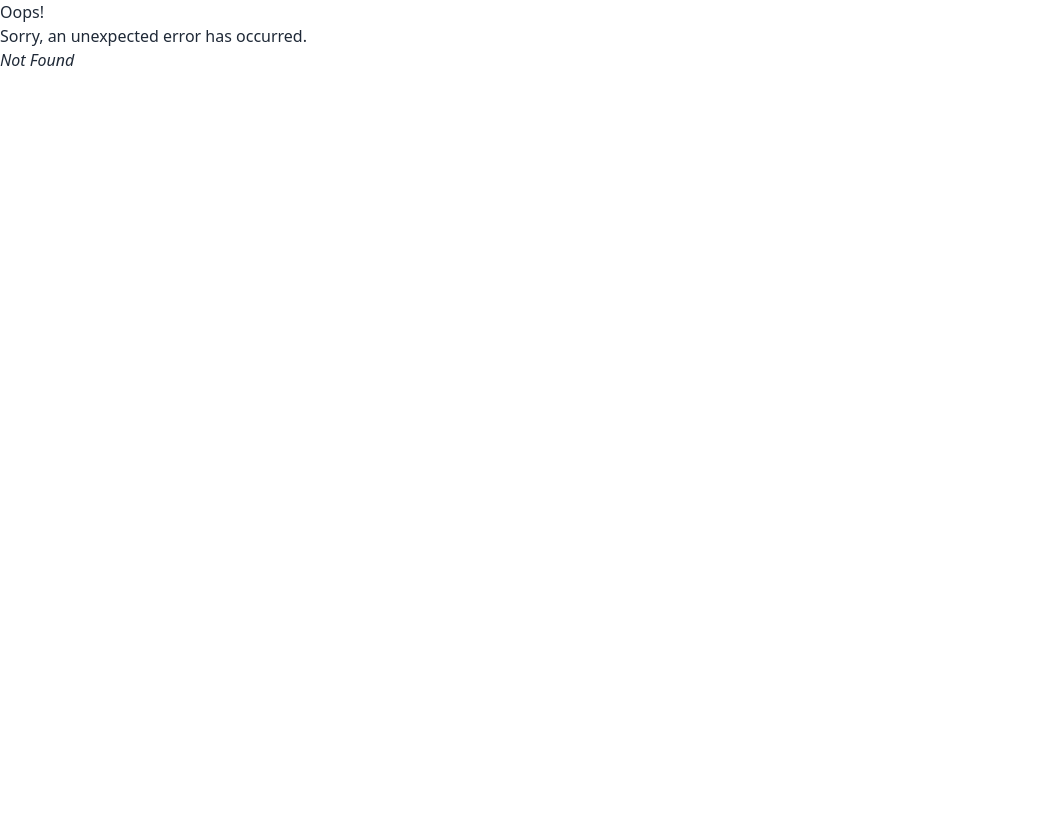
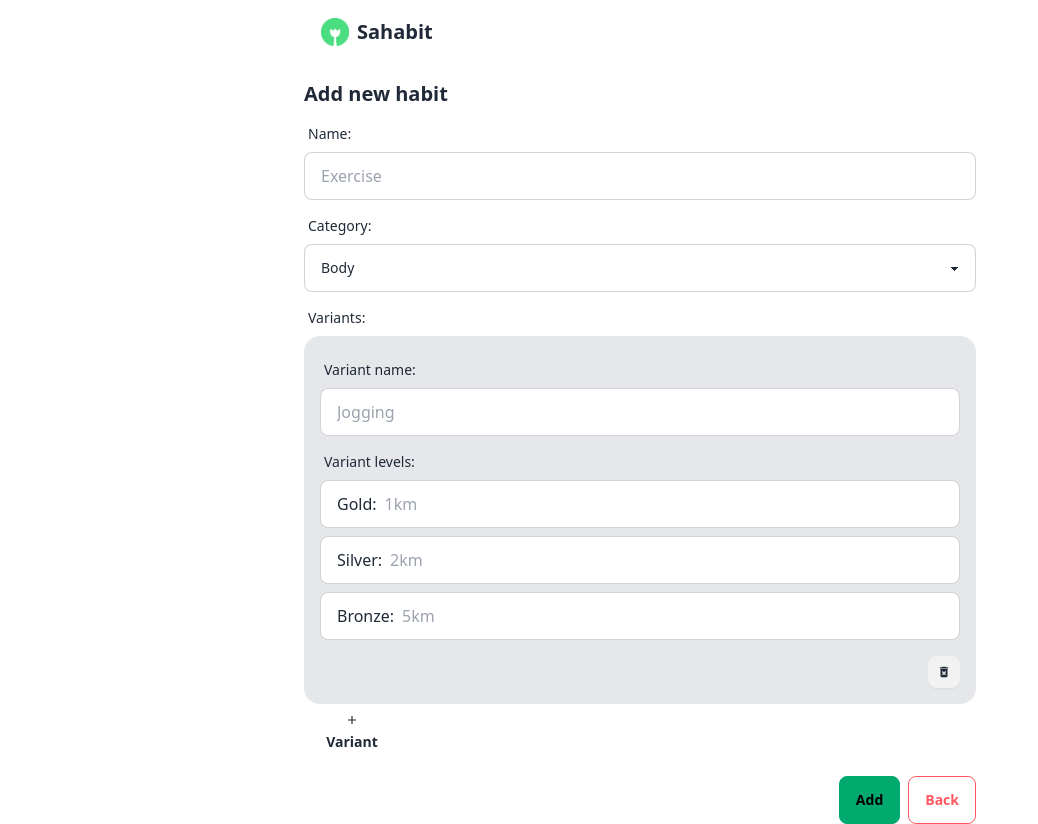
Before and after one commit to budiigunawan/sahabit, a React (Vite) app: page /add-habit in a window 1280 px wide. Before the commit this address had no page. Shown: the whole page, without its empty margins (0-1038 px from the left). Before the commit the page ends 800 px from the top, so only its background shows below. Built offline with nearby package versions, Linux system fonts and the light colour scheme.

Commit message:
feat: add styling to form and add link

```diff
--- a/src/components/habits.tsx
+++ b/src/components/habits.tsx
@@ -1,6 +1,7 @@
 import { EmptyHabit } from './empty-habit';
 import { HabitCard } from './habit-card';
 import { Habit } from '../types/habit-type';
+import { Link } from 'react-router-dom';
 
 type HabitsProps = {
   habits: Habit[];
@@ -14,9 +15,9 @@ export const Habits = ({ habits }: HabitsProps) => {
       ) : (
         <EmptyHabit />
       )}
-      <button className='btn btn-success w-full mt-8 text-white'>
+      <Link to='/add-habit' className='btn btn-success w-full mt-8 text-white'>
         Add habit
-      </button>
+      </Link>
     </div>
   );
 };
--- a/src/main.tsx
+++ b/src/main.tsx
@@ -4,11 +4,17 @@ import { createBrowserRouter, RouterProvider } from 'react-router-dom';
 import './index.css';
 import { Root } from './routes/root.tsx';
 import { ErrorPage } from './components/error-page.tsx';
+import { AddHabit } from './routes/add-habit.tsx';
 
 const router = createBrowserRouter([
   {
     path: '/',
     element: <Root />,
+    errorElement: <ErrorPage />,
+  },
+  {
+    path: '/add-habit',
+    element: <AddHabit />,
     errorElement: <ErrorPage />,
   },
 ]);
--- a/src/routes/add-habit.tsx
+++ b/src/routes/add-habit.tsx
@@ -0,0 +1,85 @@
+import { Layout } from '../components/layout';
+import { MdAdd, MdDeleteForever } from 'react-icons/md';
+import { Link } from 'react-router-dom';
+
+export const AddHabit = () => {
+  return (
+    <Layout>
+      <h2 className='font-bold text-xl mt-4'>Add new habit</h2>
+      <form action='post'>
+        <div className='form-control w-full mt-2'>
+          <div className='label'>
+            <span className='label-text'>Name:</span>
+          </div>
+          <input
+            type='text'
+            placeholder='Exercise'
+            className='input input-bordered w-full'
+          />
+        </div>
+        <div className='form-control w-full mt-2'>
+          <div className='label'>
+            <span className='label-text'>Category:</span>
+          </div>
+          <select className='select select-bordered'>
+            <option>Body</option>
+            <option>Mind</option>
+            <option>Soul</option>
+          </select>
+        </div>
+        <div className='form-control w-full mt-2'>
+          <div className='label'>
+            <span className='label-text'>Variants:</span>
+          </div>
+          <div className='card bg-gray-200 dark:bg-neutral dark:text-neutral-content w-full'>
+            <div className='card-body text-center p-4'>
+              <div className='form-control w-full'>
+                <div className='label'>
+                  <span className='label-text'>Variant name:</span>
+                </div>
+                <input
+                  type='text'
+                  placeholder='Jogging'
+                  className='input input-bordered w-full'
+                />
+              </div>
+              <div className='form-control w-full'>
+                <div className='label'>
+                  <span className='label-text'>Variant levels:</span>
+                </div>
+                <label className='input input-bordered flex items-center gap-2 mb-2'>
+                  Gold:
+                  <input type='text' className='grow' placeholder='1km' />
+                </label>
+                <label className='input input-bordered flex items-center gap-2 mb-2'>
+                  Silver:
+                  <input type='text' className='grow' placeholder='2km' />
+                </label>
+                <label className='input input-bordered flex items-center gap-2 mb-2'>
+                  Bronze:
+                  <input type='text' className='grow' placeholder='5km' />
+                </label>
+              </div>
+              <div className='card-actions justify-end'>
+                <button type='button' className='btn btn-square btn-sm'>
+                  <MdDeleteForever />
+                </button>
+              </div>
+            </div>
+          </div>
+          <button type='button' className='btn btn-sm btn-ghost w-24 mt-2'>
+            <MdAdd /> Variant
+          </button>
+        </div>
+        <div className='mt-8 flex gap-2 justify-end'>
+          <button type='submit' className='btn btn-success'>
+            Add
+          </button>
+          <Link to='/' className='btn btn-outline btn-error'>
+            Back
+          </Link>
+        </div>
+      </form>
+    </Layout>
+  );
+};
```
